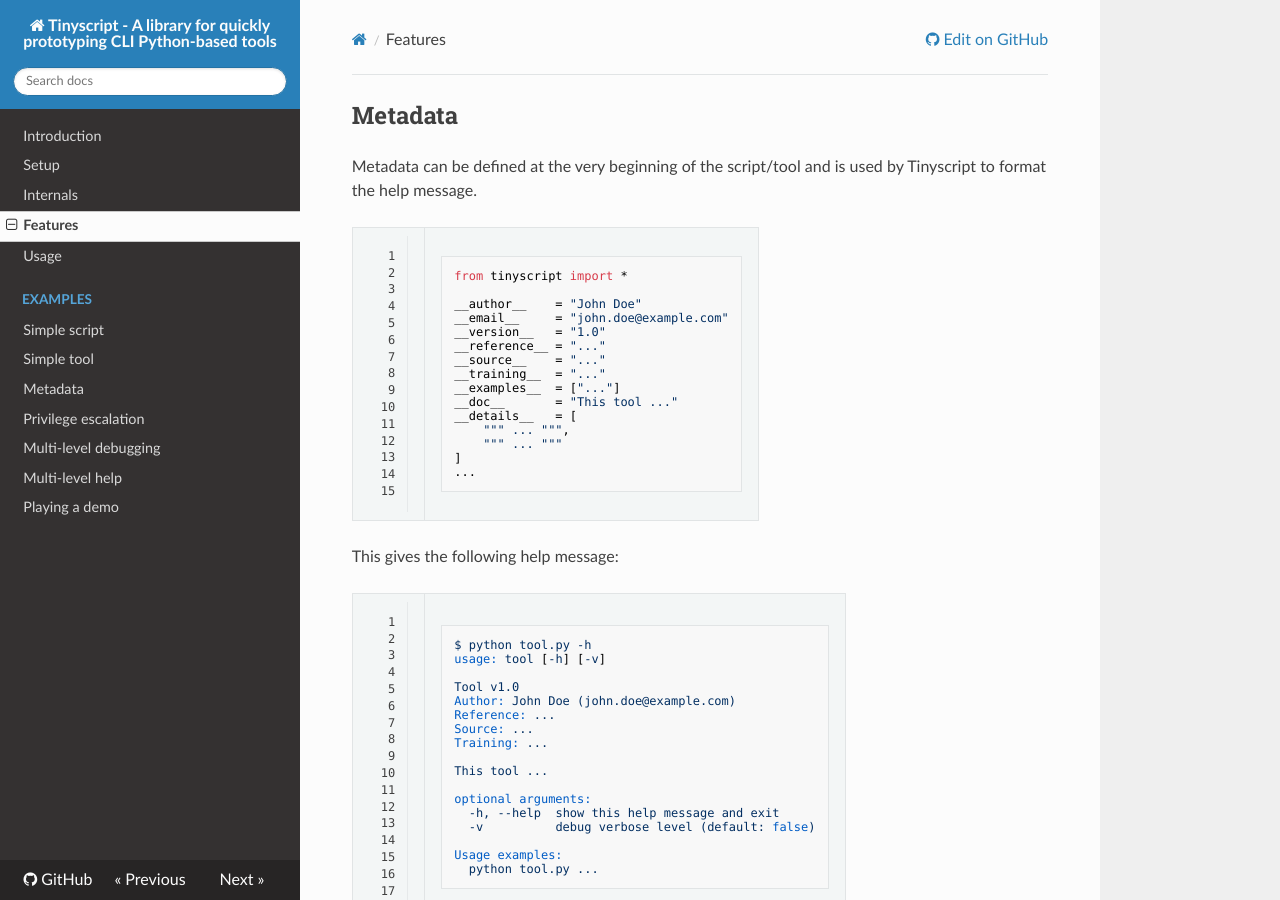
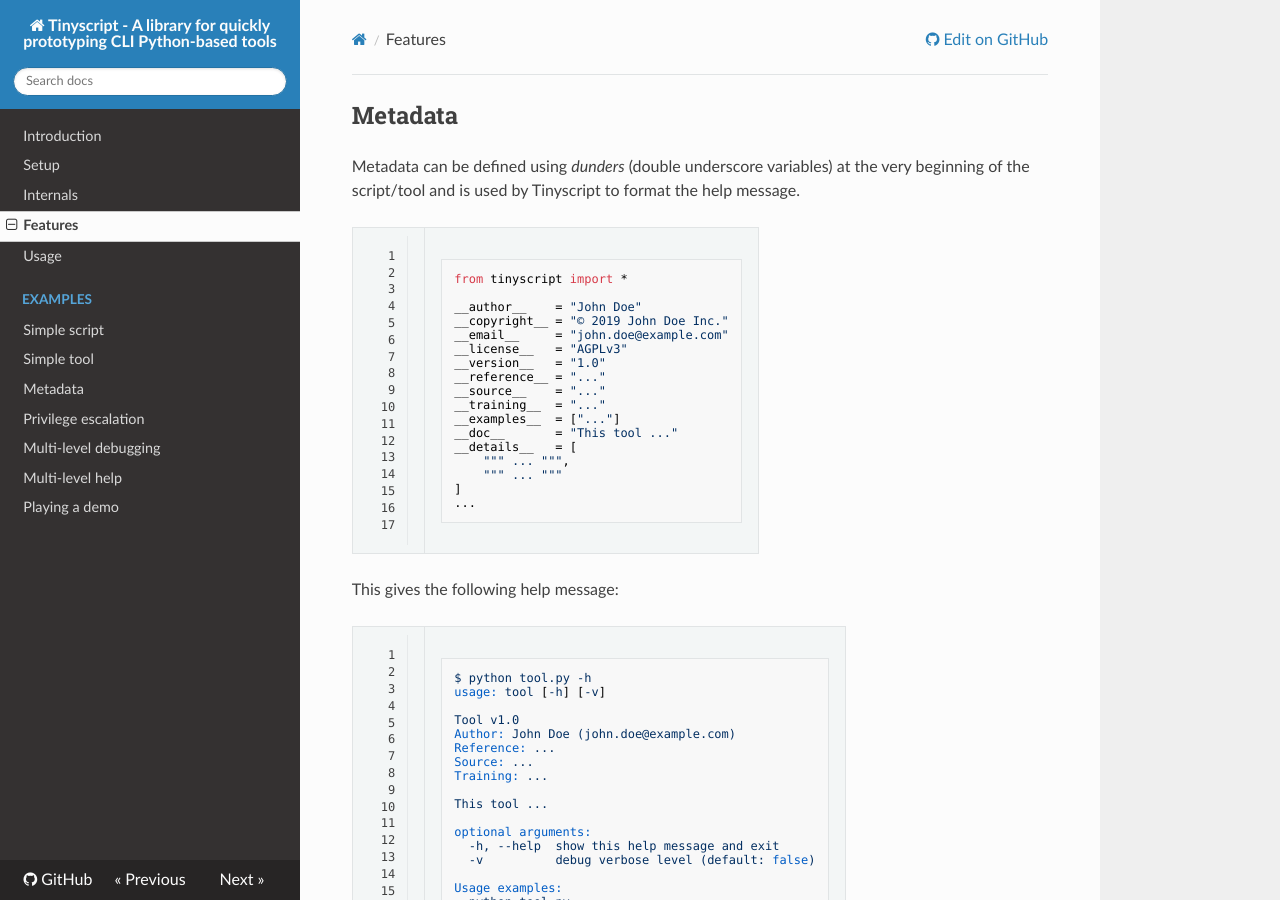
Before and after one commit to dhondta/python-tinyscript, an MkDocs documentation site: the page built from docs/features.md, in a window 1280 px wide and 900 px high. Built offline with MkDocs 1.6.1, drawn with Linux system fonts in a browser that asks for light colours; nearby versions of some CDN libraries; old or Windows-style settings are respelled for this version of MkDocs.

Commit message:
Refined features doc page

````diff
--- a/docs/features.md
+++ b/docs/features.md
@@ -1,12 +1,14 @@
 ## Metadata
 
-Metadata can be defined at the very beginning of the script/tool and is used by Tinyscript to format the help message.
+Metadata can be defined using *dunders* (double underscore variables) at the very beginning of the script/tool and is used by Tinyscript to format the help message.
 
 ```python
 from tinyscript import *
 
 __author__    = "John Doe"
+__copyright__ = "© 2019 John Doe Inc."
 __email__     = "john.doe@example.com"
+__license__   = "AGPLv3"
 __version__   = "1.0"
 __reference__ = "..."
 __source__    = "..."
````
